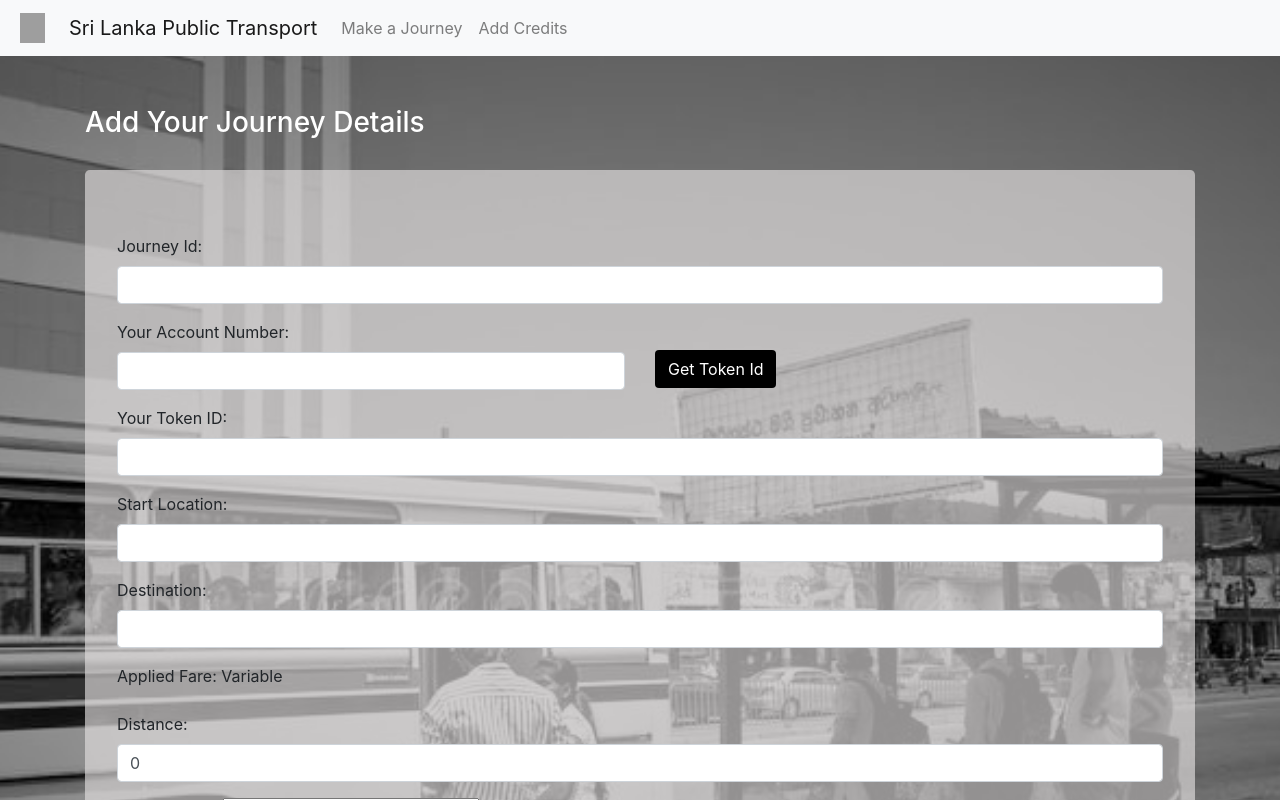
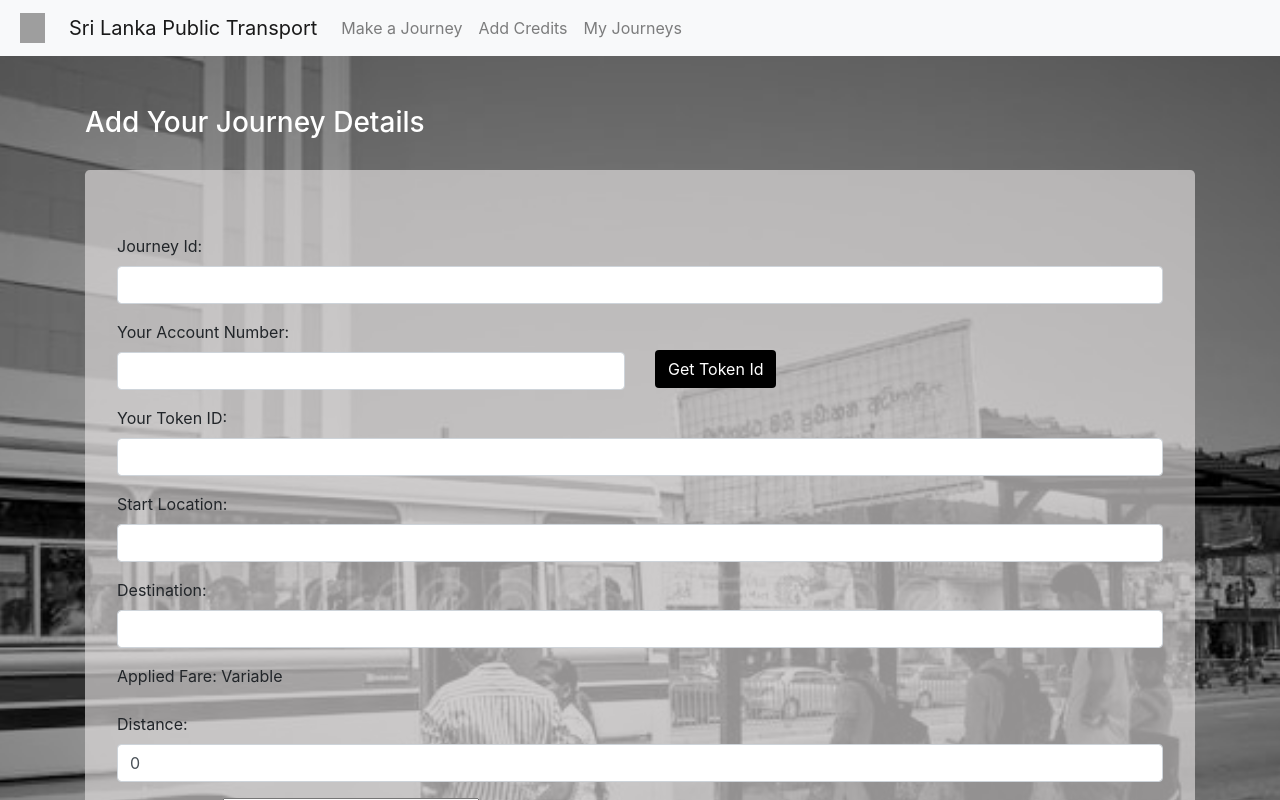
Before and after one commit to arojayathilaka/Online-Ticketing-System, a React (Create React App) app in the folder client/: page /normalWay in a window 1280 px wide. Shown: the top 800 px of the page. Built offline with nearby package versions, Linux system fonts and the light colour scheme; no server answers; grey boxes are pictures that could not be loaded.

Commit message:
passengerNavBar update

```diff
--- a/client/src/components/inspections/InspectionsTable.js
+++ b/client/src/components/inspections/InspectionsTable.js
@@ -4,7 +4,7 @@ class InspectionsTable extends Component {
     render() {
         return (
             <div className="container">
-                <h2 className="mt-4">{ this.props.inspections.length } Inspections Found</h2>
+                <h2 className="mt-4">Number of inspections:  { this.props.inspections.length } </h2>
                 <table className="table table-dark table-hover">
                     <thead>
                     <tr>
--- a/client/src/components/passengers/PassengersNavBar.js
+++ b/client/src/components/passengers/PassengersNavBar.js
@@ -23,6 +23,9 @@ class PassengersNavBar extends Component {
                         <li className="nav-item">
                             <a className="nav-link" href="/localPassengerAddCredit">Add Credits</a>
                         </li>
+                        <li className="nav-item">
+                            <a className="nav-link" href="/journeyDetails/normalJourney">My Journeys</a>
+                        </li>
                     </ul>
                     {/*<ul className="navbar-nav my-2 my-lg-0">*/}
                     {/*    <li className="nav-item">*/}
```
